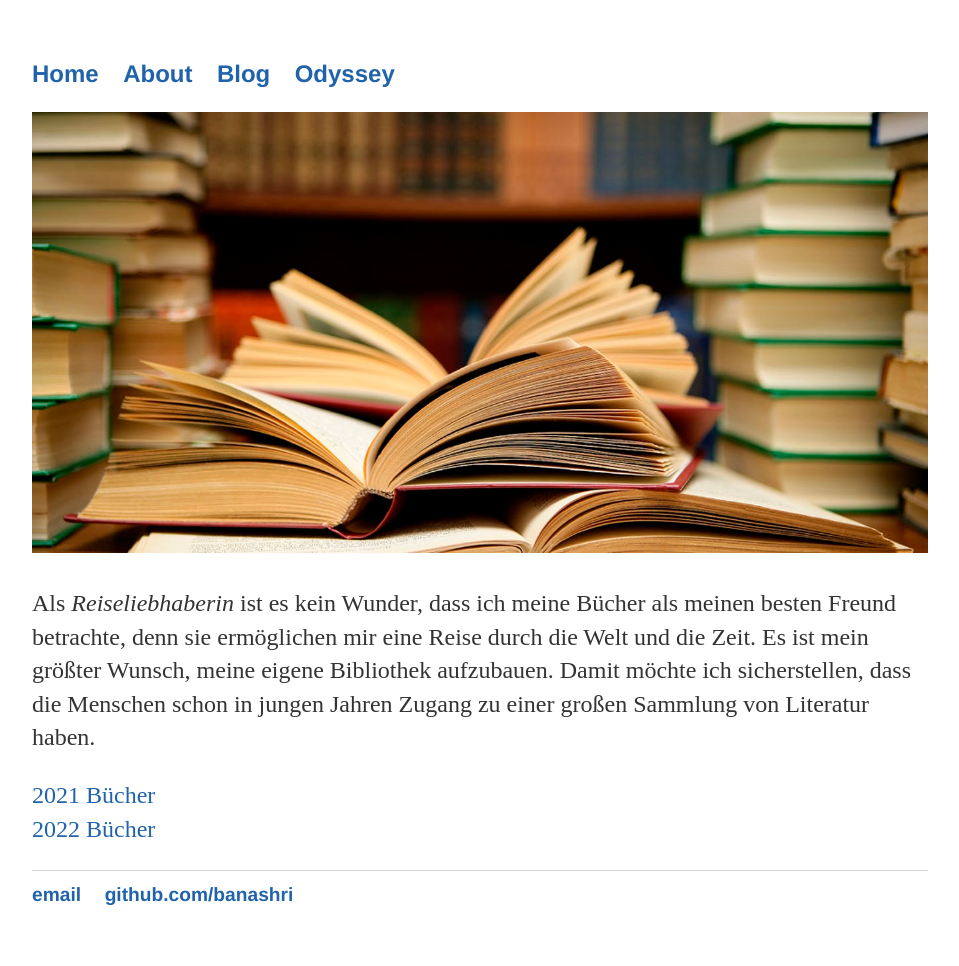
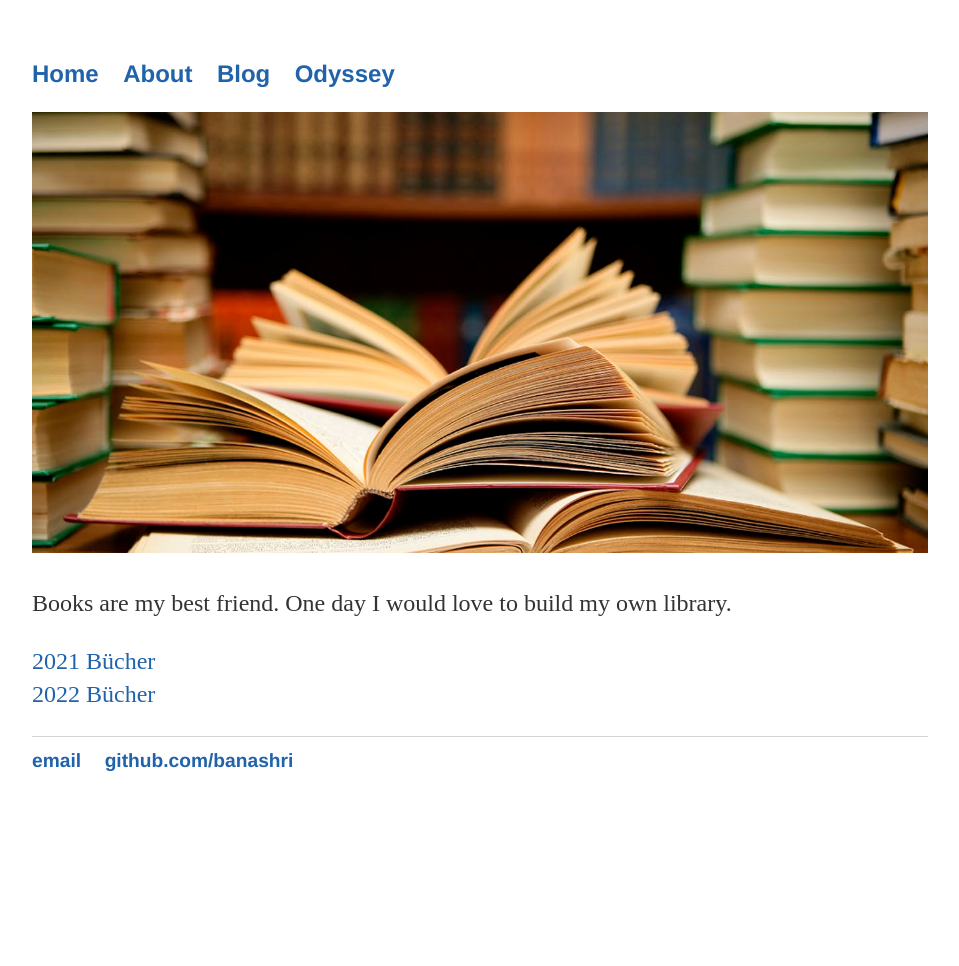
Before and after one commit to Banashri/banashri.github.io, a Jekyll site: the page built from books/index.md, in a window 1280 px wide. Shown: the whole page, without its empty margins (160-1119 px from the left). Built offline with Jekyll 4.4.1, drawn with Linux system fonts in a browser that asks for light colours; after the commit the page ends 900 px from its top, so only the background shows below that.

Commit message:
Grilling

```diff
--- a/books/index.md
+++ b/books/index.md
@@ -5,8 +5,7 @@ title: An Odyssey
 
 <img src="https://banashri.github.io/images/books.jpg" alt="Books" title="Books" style="width:100%; height=25%"/>
 
-
-Als <em>Reiseliebhaberin</em> ist es kein Wunder, dass ich meine Bücher als meinen besten Freund betrachte, denn sie ermöglichen mir eine Reise durch die Welt und die Zeit. Es ist mein größter Wunsch, meine eigene Bibliothek aufzubauen. Damit möchte ich sicherstellen, dass die Menschen schon in jungen Jahren Zugang zu einer großen Sammlung von Literatur haben.
+Books are my best friend. One day I would love to build my own library.
 
 <a class = "text" href="{% link books/2021.md %}">2021 Bücher</a>
 <br/>
```
